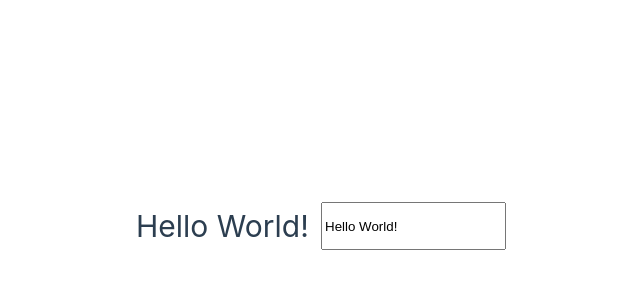
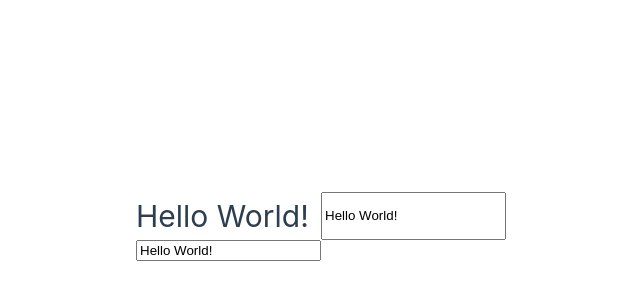
Before and after one commit to FelixRizzolli/LearningHubMonolith, a Vue app in the folder courses/vueschool/vuejs-3-fundamentals-with-the-composition-api/: page / in a window 1280 px wide. Shown: the part 174-474 px from the top of the page, without its empty margins (319-959 px from the left). Built offline with nearby package versions, Linux system fonts and the light colour scheme; the HTML template or start-up script is replaced by a standard one.

Commit message:
VueSchool - Vue.js 3 Fundamentals with the Composition API - Lesson 1

```diff
--- a/courses/vueschool/vuejs-3-fundamentals-with-the-composition-api/src/App.vue
+++ b/courses/vueschool/vuejs-3-fundamentals-with-the-composition-api/src/App.vue
@@ -1,9 +1,17 @@
 <script setup>
 import { ref } from "vue";
+
+// Double
 const msg = ref("Hello World!");
 </script>
 
 <template>
+  <!-- {{  }} - is called the vue templating syntax / double mustache syntax -->
   <h1>{{ msg }}</h1>
+
+  <!-- v-model provides two-way data binding for reactive references,
+       which means if the content is changed in one input it will be
+       also changed in the other one and the h1 -->
+  <input v-model="msg" />
   <input v-model="msg" />
 </template>
```
